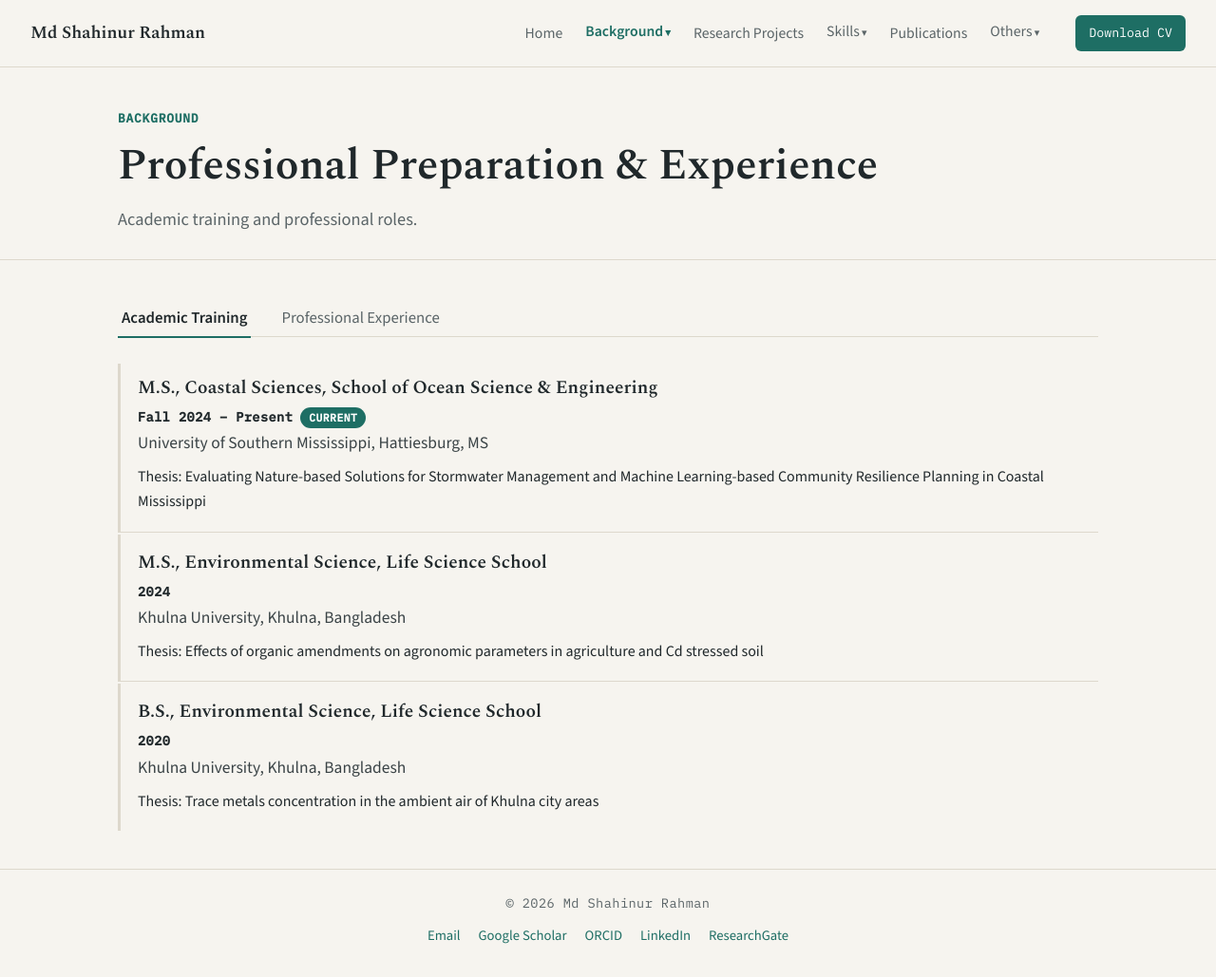
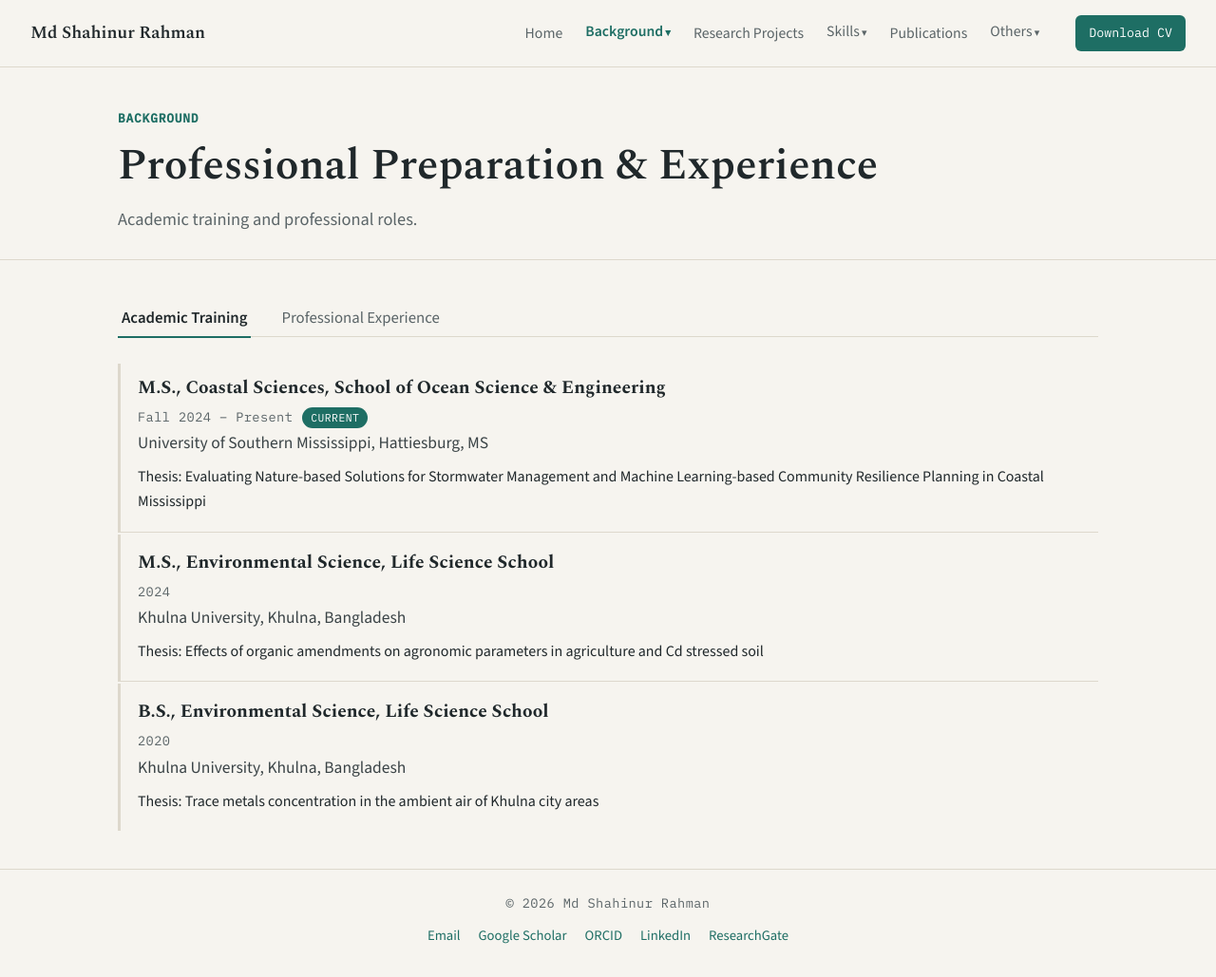
Before and after one commit to Shahinur-Rahman-web/Shahinur-Rahman-web.github.io, a Jekyll site: the page built from background.md, in a window 1280 px wide and 1029 px high. Shown: the whole window at 95% size. Built offline with Jekyll 4.4.1, drawn with Linux system fonts in a browser that asks for light colours.

Commit message:
Update styles.css

```diff
--- a/assets/css/styles.css
+++ b/assets/css/styles.css
@@ -177,13 +177,14 @@ section{ padding:38px 0; }
 }
 .entry:first-child{ padding-top:14px; }
 .entry:last-child{ border-bottom:none; }
-.entry h3{ font-size:1.1rem; margin-bottom:5px; }
+.entry h3{ font-size:1.1rem; margin-bottom:5px; font-weight:700; }
 .entry .meta{ color:#3a4346; font-size:1rem; margin-bottom:8px; font-weight:500; }
 .entry p{ margin-top:6px; }
 .entry ul{ margin:8px 0 0; padding-left:20px; color:var(--ink-soft); }
 .entry ul li{ margin-bottom:5px; }
 .entry-meta.mono{
-  font-weight:600;
+  font-weight:400;
+  color:var(--ink-soft);
 }
 .entry .badge-current{
   display:inline-block;
@@ -193,7 +194,7 @@ section{ padding:38px 0; }
   background:var(--accent);
   border-radius:999px;
   padding:2px 9px;
-  margin-left:8px;
+  margin-left:10px;
   vertical-align:middle;
   letter-spacing:0.04em;
 }
```
